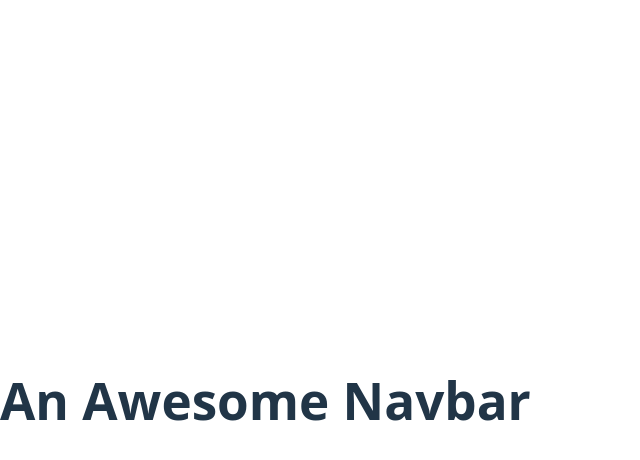
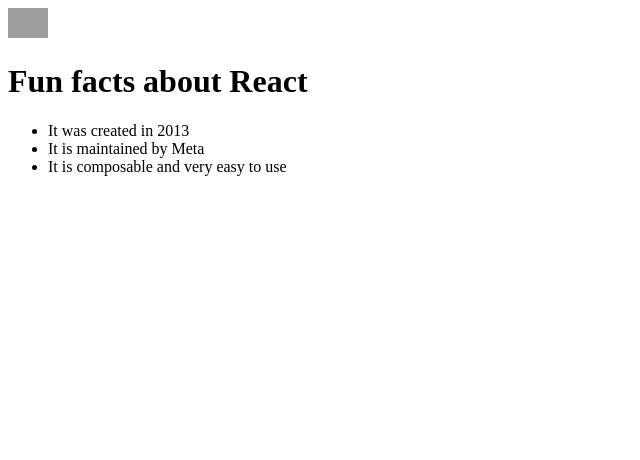
Before and after one commit to PAZZO123/React-Learning, a React (Vite) app: page / in a window 1280 px wide. Shown: the top 460 px of the page, without its empty margins (0-640 px from the left). Built offline with nearby package versions, Linux system fonts and the light colour scheme; grey boxes are pictures that could not be loaded.

Commit message:
Adding to Github

```diff
--- a/src/main.jsx
+++ b/src/main.jsx
@@ -1,14 +1,22 @@
-import { StrictMode } from 'react'
-import { createRoot } from 'react-dom/client'
-//import { createElement } from "react"
-import './index.css'
-import NavBar from './App.jsx'
-//let name='Patrick straton'
+import { createRoot } from "react-dom/client";
+import Logo from "./public/vite.svg";
 
+let root = createRoot(document.getElementById("root"));
 
+let h1 = <h1>Fun facts about React</h1>;
 
-const root =createRoot(document.getElementById('root'))
-//const Element=<h1 className='greeting'> Hello {name} How is everything</h1>
+let list = (
+  <ul>
+    <li>It was created in 2013</li>
+    <li>It is maintained by Meta</li>
+    <li>It is composable and very easy to use</li>
+  </ul>
+);
+
 root.render(
-    <NavBar/>
-)
+  <div>
+    <img src="{Logo}" width="40px" />
+    {h1}
+    {list}
+  </div>
+);
```
